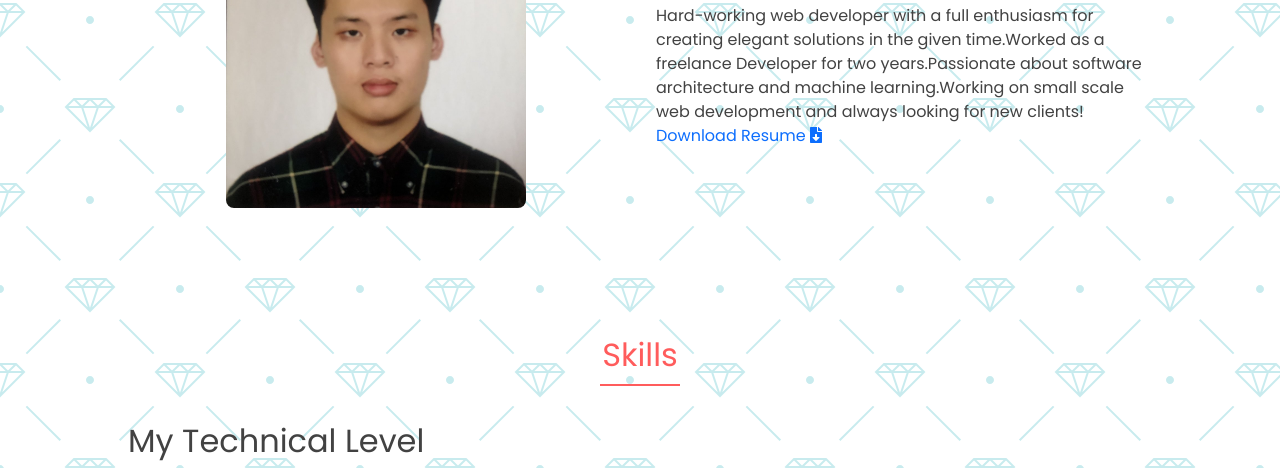
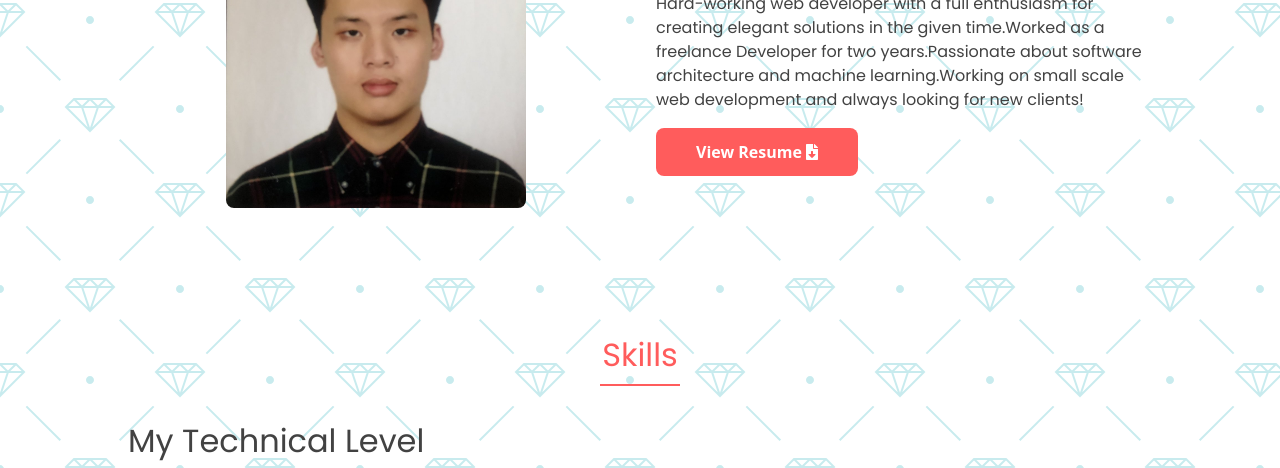
Before and after one commit to aungminnkhant94/aungminnkhant94.github.io, a plain HTML site: page index.html in a window 1280 px wide. Shown: the part 1060-1528 px from the top of the page. Drawn offline with nearby package versions, Linux system fonts and the light colour scheme.

Commit message:
view resume button

```diff
--- a/index.html
+++ b/index.html
@@ -105,11 +105,13 @@
                     <div class="about__me">
                         <h2 class="about__subtitle">I'm AUNG MINN KHANT</h2>
                         <p class="about__text">Hard-working web developer with a full enthusiasm for creating elegant solutions in the given time.Worked as a freelance Developer for two years.Passionate about software architecture and machine learning.Working on small scale web development and always looking for new clients!
-                            <a download="" href="assets/resume/amk'resume.pdf" class="cv-button">
-                                Download Resume <i class="fas fa-file-download button__icon"></i>
-                            </a>
+
                         </p>
+                        <a class="button" download="" href="assets/resume/amk'resume.pdf" >
+                            View Resume <i class="fas fa-file-download button__icon"></i>
+                        </a>
                     </div>
+
                 </div>
             </section>
 
```
